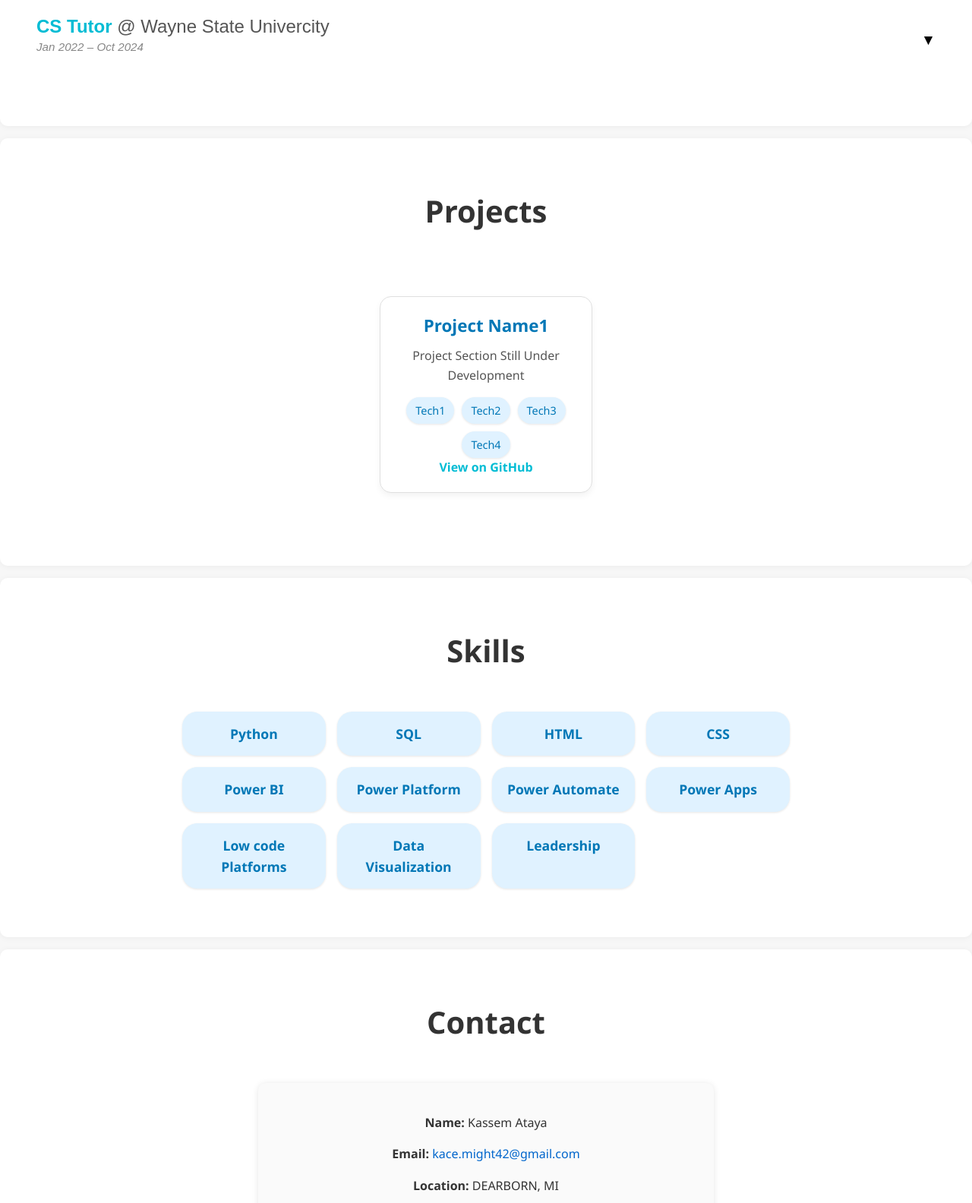
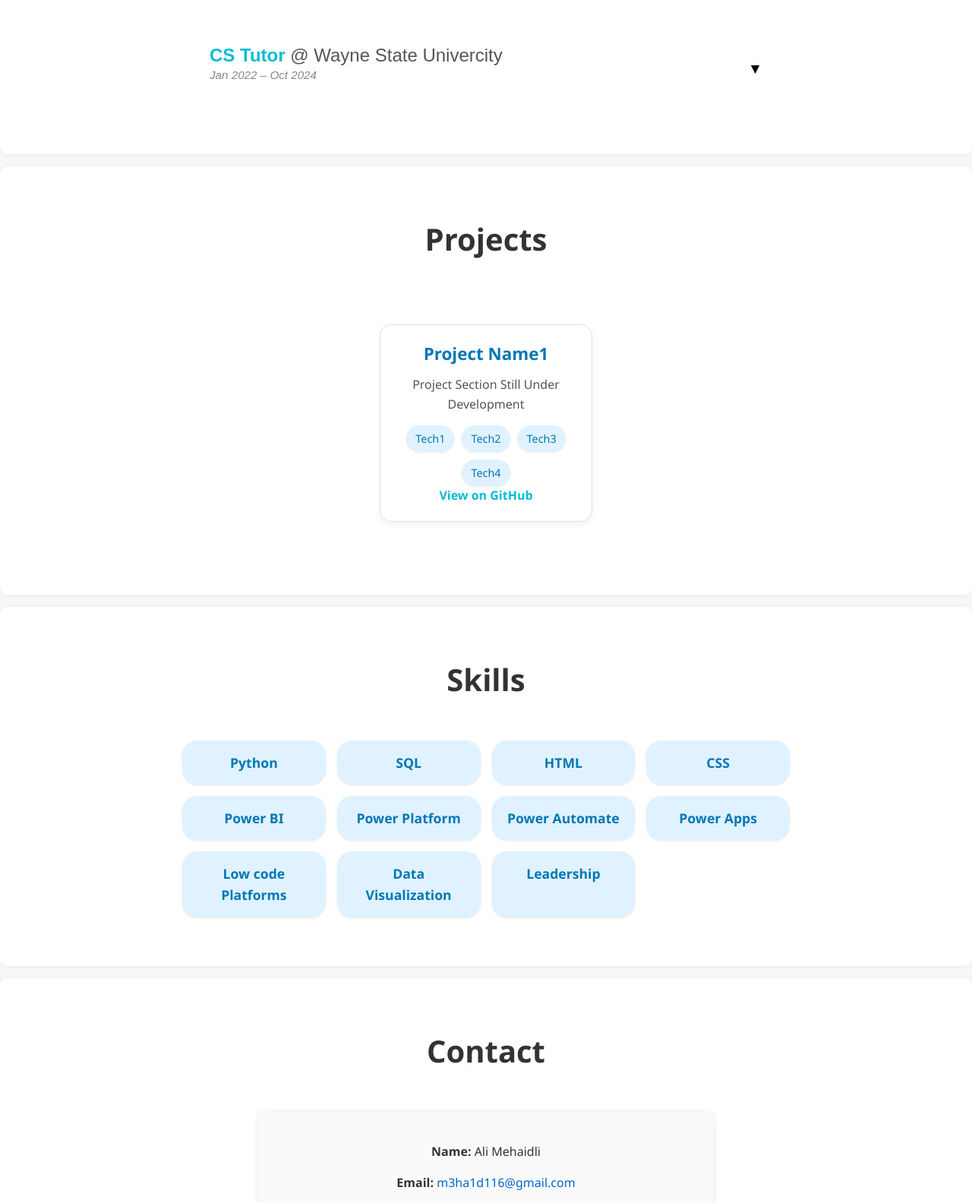
Before and after one commit to AliMehaidli/AliPortfolio, a plain HTML site: page index.html in a window 1280 px wide. Shown: the part 1094-2678 px from the top of the page at 76% size. Drawn offline with Linux system fonts and the light colour scheme.

Commit message:
updated info

```diff
--- a/index.html
+++ b/index.html
@@ -14,7 +14,7 @@
         <div class="container">
           <div class="profile-wrapper">
             <img src="profile.jpg" alt="Kassem Ataya" class="profile-image" />
-            <h1>Ali Mehaidly</h1>
+            <h1>Ali Mehaidli</h1>
             <p>Data Engineer  |  Software Engineer  |  Data Analyst  |  IT | Cyber Security</p>
             <a href="#contact" class="btn">Get in Touch</a>
           </div>
@@ -42,7 +42,25 @@
 
 
 
+  <style>
+    .section-title {
+      text-align: center;
+    }
 
+    .summary,
+    .experience-item {
+      max-width: 800px;
+      margin: 0 auto;
+      padding: 0 20px;
+    }
+
+    .tech-stack-grid {
+      display: flex;
+      flex-wrap: wrap;
+      justify-content: center;
+      gap: 10px;
+    }
+  </style>
   <section id="experience" class="section experience-section">
     <h2 class="section-title">Experience</h2>
 
@@ -134,23 +152,23 @@
   <section id="contact" class="section">
     <h2 class="section-title">Contact</h2>
     <div class="contact-card">
-      <p><strong>Name:</strong> Kassem Ataya</p>
-      <p><strong>Email:</strong> <a href="mailto:kace.might42@gmail.com">kace.might42@gmail.com</a></p>
+      <p><strong>Name:</strong> Ali Mehaidli</p>
+      <p><strong>Email:</strong> <a href="mailto:m3ha1d116@gmail.com">m3ha1d116@gmail.com</a></p>
       <p><strong>Location:</strong> DEARBORN, MI</p>
       <div class="social-links">
-        <a href="https://www.linkedin.com/in/kassem-ataya-276216243/" target="_blank" rel="noopener noreferrer">
+        <a href="https://www.linkedin.com/in/alimehaidli/" target="_blank" rel="noopener noreferrer">
           <i class="fab fa-linkedin"></i> LinkedIn
         </a>
-        <a href="https://github.com/Kasataya" target="_blank" rel="noopener noreferrer">
+        <a href="https://github.com/AliMehaidli" target="_blank" rel="noopener noreferrer">
           <i class="fab fa-github"></i> GitHub
         </a>
       </div>
-      <a href="/assets/Resume.pdf" class="btn download-btn" target="_blank" rel="noopener noreferrer">Download Resume</a>
+      <a href="assets/AliMehaidli_Resume.pdf" class="btn download-btn" target="_blank" rel="noopener noreferrer">Download Resume</a>
     </div>
 </section>
 
   <footer>
-    <p>© 2025 Kassem Ataya. All rights reserved.</p>
+    <p>© 2025 Ali Mehaidli. All rights reserved.</p>
   </footer>
 
 </body>
```
Also changed, not shown: 1 other file.
